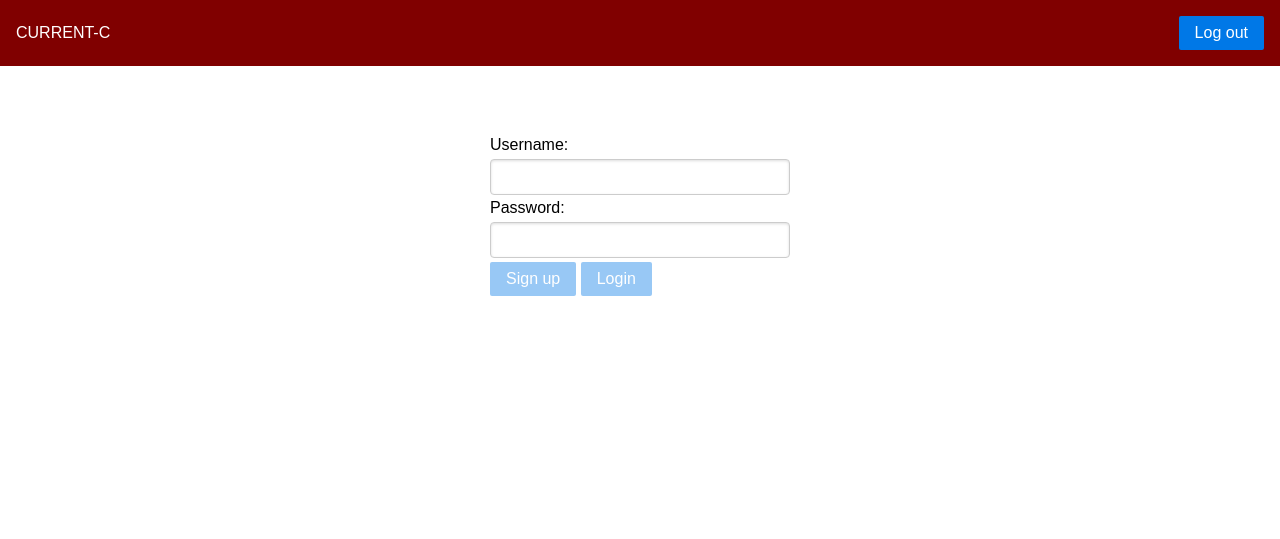
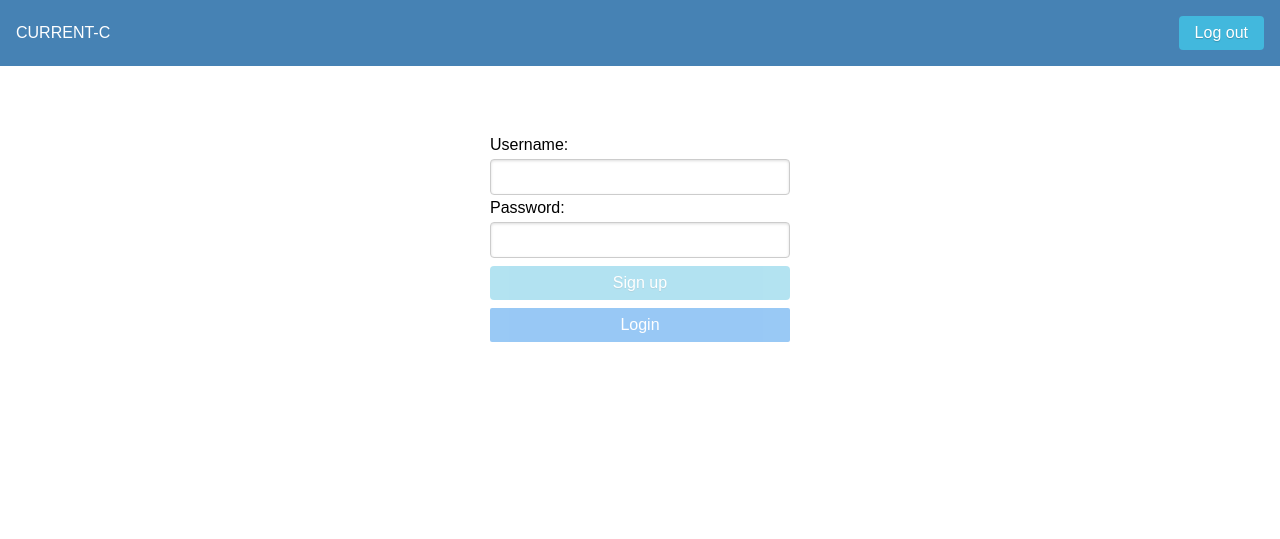
Before and after one commit to cbilliau/currencyConverter, a website: page public/index.html at #/login in a window 1280 px wide. Drawn offline with nearby package versions, Linux system fonts and the light colour scheme; some packages are replaced by stand-ins of ours.

Commit message:
Moved add currency drop down to upper right corner. Changed header color. Tried centering the US dollar entry input.

```diff
--- a/public/css/styles.css
+++ b/public/css/styles.css
@@ -4,13 +4,21 @@
 
 .right {
     float: right;
+}
+
+.logout {
+    float: right;
     margin: 1em 1em 0 0;
 }
 
 #loginForm {
-  width: 300px;
-  height: 400px;
-  margin: 70px auto;
+    width: 300px;
+    height: 400px;
+    margin: 70px auto;
+}
+
+#button {
+    margin: .25em 0;
 }
 
 .button-large {
@@ -21,7 +29,7 @@
     font-size: 85%;
 }
 
-.button-secondary {
+.pure-button-secondary {
     color: white;
     border-radius: 4px;
     text-shadow: 0 1px 1px rgba(0, 0, 0, 0.2);
@@ -40,7 +48,7 @@
 }
 
 .custom-menu-wrapper {
-    background-color: maroon;
+    background-color: steelblue;
     margin-bottom: 2.5em;
     white-space: nowrap;
     position: relative;
--- a/public/index.html
+++ b/public/index.html
@@ -27,7 +27,7 @@
                 <p class="pure-menu-heading ">Current-c</p>
                 <button type="submit"
                 ng-click="logout()"
-                class="pure-button pure-button-primary right pure-menu">Log out</button>
+                class="pure-button pure-button-secondary logout pure-menu">Log out</button>
             </div>
         </div>
 
--- a/public/js/cur-app-login.js
+++ b/public/js/cur-app-login.js
@@ -17,7 +17,7 @@ viewsModule.controller('LoginController', [
             $scope.dataLoading = true;
             AuthenticationService.Login($scope.username, $scope.password, function(response) {
                 if (response.success) {
-                    // AuthenticationService.SetCredentials($scope.username, $scope.password);
+                    AuthenticationService.SetCredentials($scope.username, $scope.password);
                     AuthenticationService.GetData(function(response) {
                         dataShare.sendData(response); // share data with app
                         $location.path('/main');
@@ -36,7 +36,7 @@ viewsModule.controller('LoginController', [
             $scope.dataLoading = true;
             AuthenticationService.Signup($scope.username, $scope.password, function(response) {
                 if (response.success) {
-                    // AuthenticationService.SetCredentials($scope.username, $scope.password);
+                    AuthenticationService.SetCredentials($scope.username, $scope.password);
                     AuthenticationService.GetData(function(response) {
                         dataShare.sendData(response); // share data with app
                         $location.path('/main');
--- a/public/login.html
+++ b/public/login.html
@@ -7,8 +7,8 @@
             Password:
             <input type="password" id="password" class="pure-input-1" ng-model="password" required/>
 
-            <button type="submit" ng-click="signup()" ng-disabled="form.$invalid" class="pure-button pure-button-primary">Sign up</button>
-            <button type="submit" ng-click="login()" ng-disabled="form.$invalid" class="pure-button pure-button-primary">Login</button>
+            <button type="submit" ng-click="signup()" ng-disabled="form.$invalid" id="button" class="pure-button pure-button-secondary pure-input-1">Sign up</button>
+            <button type="submit" ng-click="login()" ng-disabled="form.$invalid" id="button" class="pure-button pure-button-primary pure-input-1">Login</button>
         </form>
 
         <!-- Form Validation -->
```
Also changed, not shown: public/main.html (+12 -10 lines).
